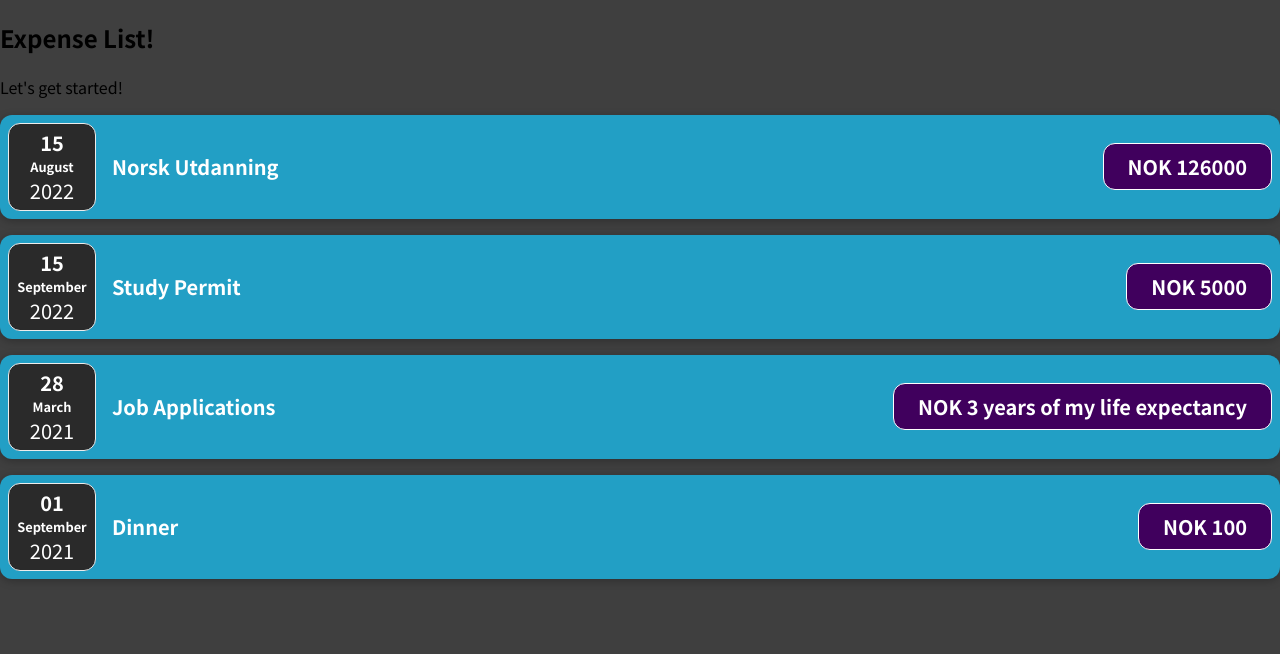
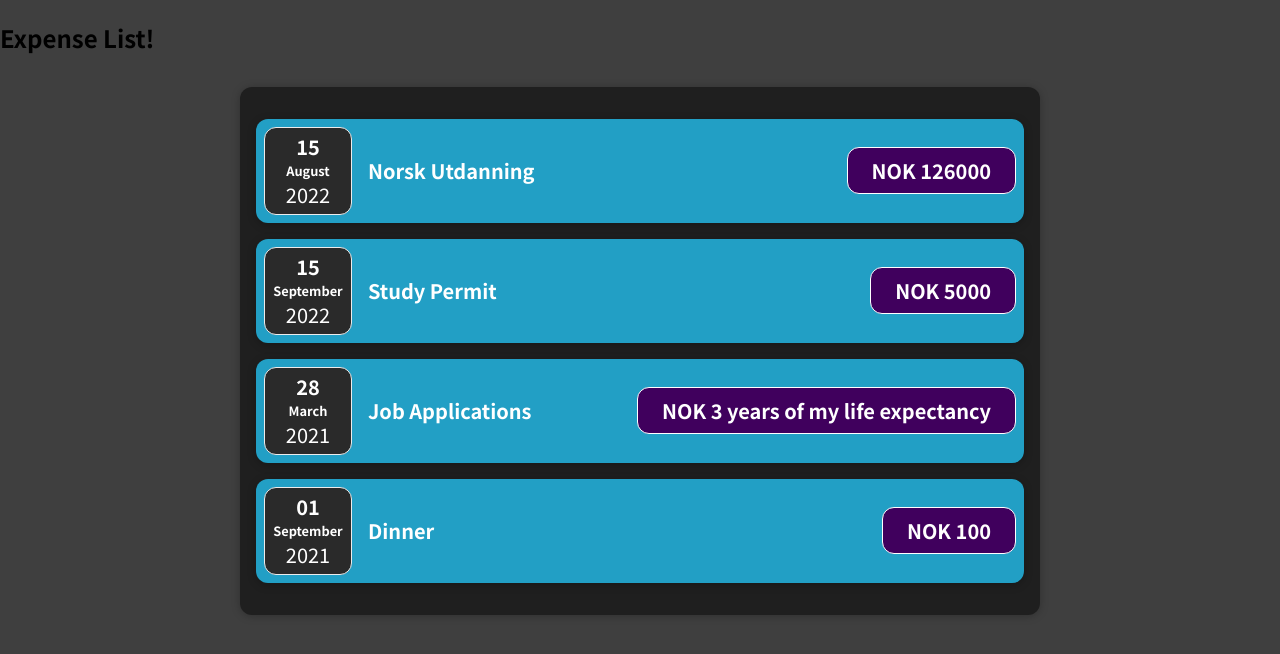
Before and after one commit to Zeusslayer/React_JS, a JavaScript app in the folder 01-first-react-app/: page / in a window 1280 px wide. Shown: the top 654 px of the page. Built offline with nearby package versions, Linux system fonts and the light colour scheme.

Commit message:
Added Expenses component for linearisation

```diff
--- a/01-first-react-app/src/App.js
+++ b/01-first-react-app/src/App.js
@@ -1,4 +1,4 @@
-import ExpenseItem from "./components/ExpenseItem";
+import Expenses from "./components/Expenses";
 function App() {
   const expenses = [
     // array of objects
@@ -31,27 +31,7 @@
   return (
     <div>
       <h2>Expense List!</h2>
-      <p>Let's get started!</p>
-      <ExpenseItem
-        title={expenses[0].title}
-        amount={expenses[0].amount}
-        date={expenses[0].date}
-      />
-      <ExpenseItem
-        title={expenses[1].title}
-        amount={expenses[1].amount}
-        date={expenses[1].date}
-      />
-      <ExpenseItem
-        title={expenses[2].title}
-        amount={expenses[2].amount}
-        date={expenses[2].date}
-      />
-      <ExpenseItem
-        title={expenses[3].title}
-        amount={expenses[3].amount}
-        date={expenses[3].date}
-      />
+      <Expenses items={expenses} />
     </div>
   );
 }
--- /dev/null
+++ b/01-first-react-app/src/components/Expenses.css
@@ -0,0 +1,9 @@
+.expenses {
+    padding: 1rem;
+    background-color: rgb(31, 31, 31);
+    margin: 2rem auto;
+    width: 50rem;
+    max-width: 95%;
+    border-radius: 12px;
+    box-shadow: 0 1px 8px rgba(0, 0, 0, 0.25);
+  }
--- /dev/null
+++ b/01-first-react-app/src/components/Expenses.js
@@ -0,0 +1,30 @@
+import ExpenseItem from "./ExpenseItem";
+import "./Expenses.css";
+function Expenses(props) {
+  return (
+    <div className="expenses">
+      <ExpenseItem
+        title={props.items[0].title}
+        amount={props.items[0].amount}
+        date={props.items[0].date}
+      />
+      <ExpenseItem
+        title={props.items[1].title}
+        amount={props.items[1].amount}
+        date={props.items[1].date}
+      />
+      <ExpenseItem
+        title={props.items[2].title}
+        amount={props.items[2].amount}
+        date={props.items[2].date}
+      />
+      <ExpenseItem
+        title={props.items[3].title}
+        amount={props.items[3].amount}
+        date={props.items[3].date}
+      />
+    </div>
+  );
+}
+
+export default Expenses;
```
